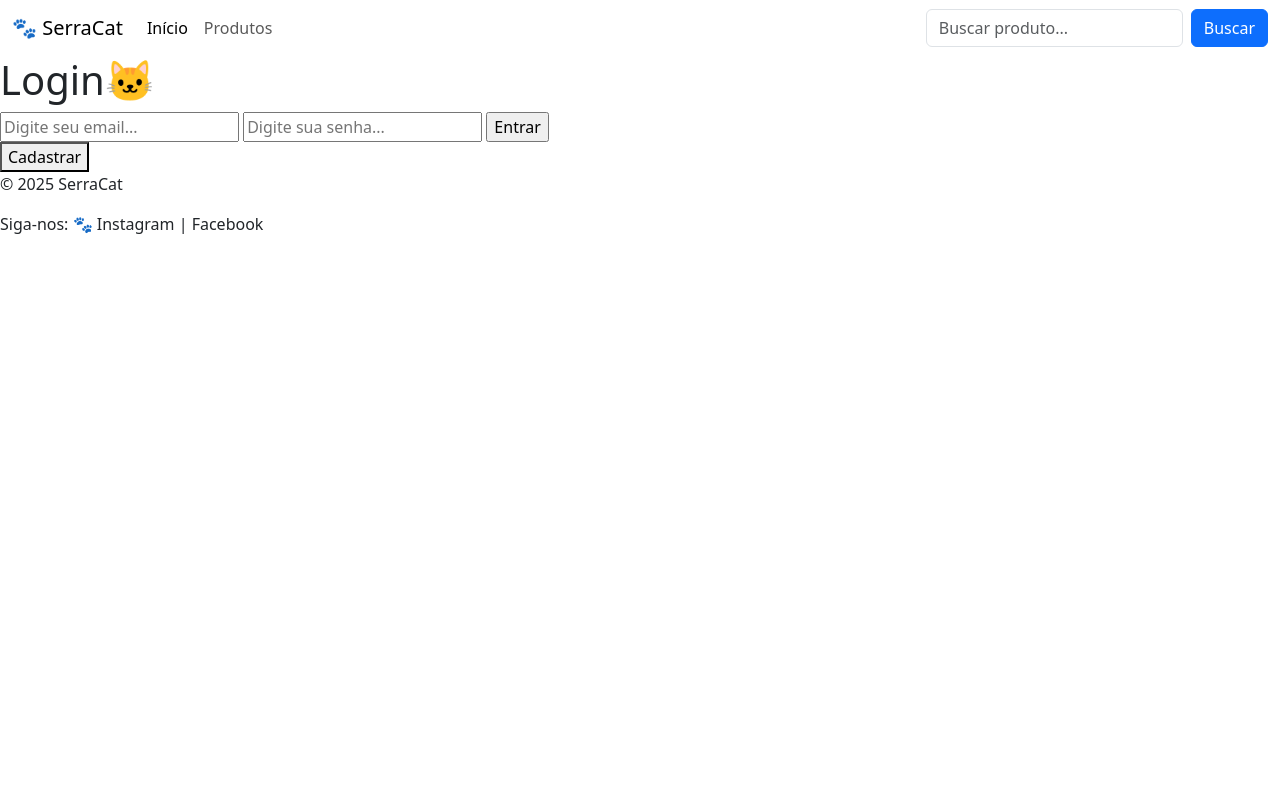
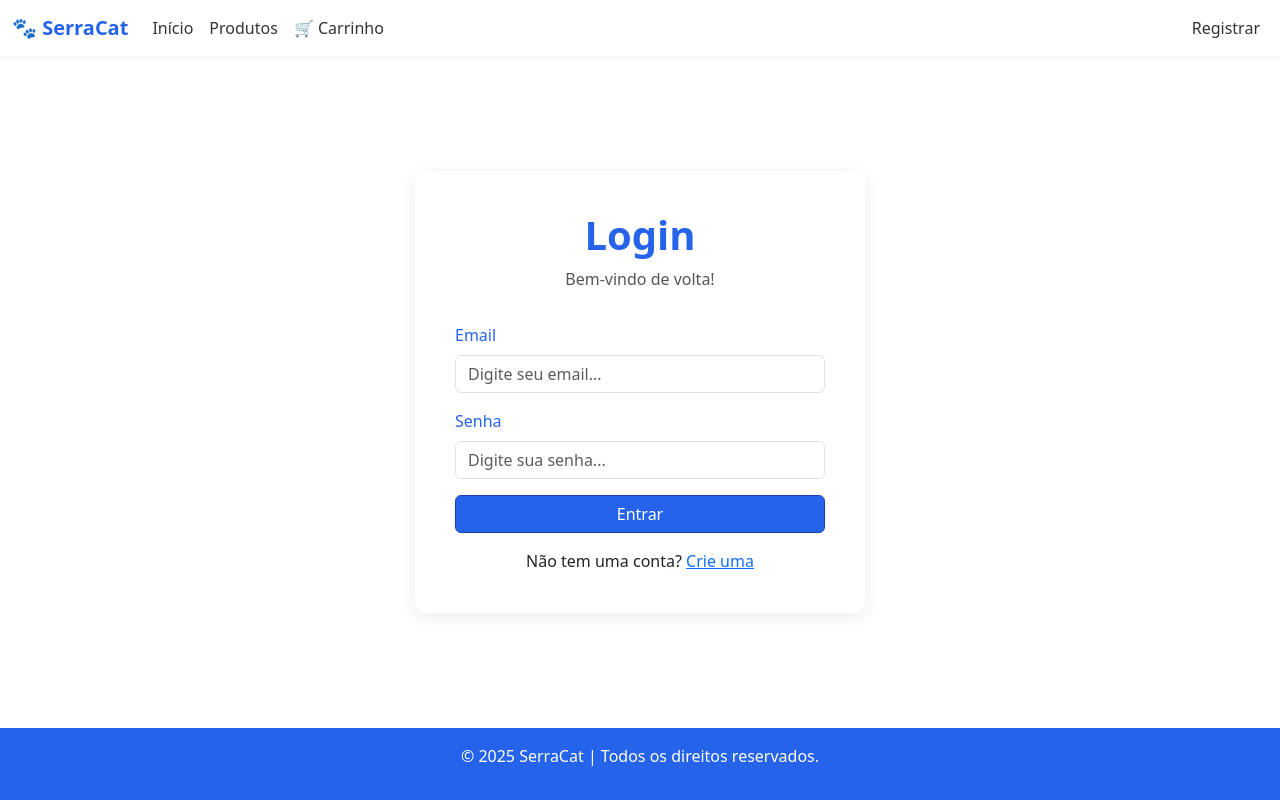
Before and after one commit to lorranealocruz/trab_final_front_grupo7, a plain HTML site: page auth/pages/login.html in a window 1280 px wide. Drawn offline with nearby package versions, Linux system fonts and the light colour scheme.

Commit message:
Add: Páginas da Auth

```diff
--- a/auth/pages/login.html
+++ b/auth/pages/login.html
@@ -1,74 +1,71 @@
 <!DOCTYPE html>
-<html lang="en">
+<html lang="pt-BR">
 <head>
   <meta charset="UTF-8">
   <meta name="viewport" content="width=device-width, initial-scale=1.0">
-    <title>Login</title>
+  <title>Login - SerraCat</title>
   <link rel="stylesheet" href="../style.css">
-    <link rel="icon" href="../assets/favicon2.ico" type="ico">
+  <link rel="icon" href="../../assets/favicon2.ico" type="ico">
   <link href="https://cdn.jsdelivr.net/npm/bootstrap@5.3.3/dist/css/bootstrap.min.css" rel="stylesheet">
-
   <script src="https://cdn.jsdelivr.net/npm/bootstrap@5.3.3/dist/js/bootstrap.bundle.min.js"></script>
-
 </head>
 <body>
+  <!-- Cabeçalho -->
   <header>
-    <nav class="navbar navbar-expand-lg bg-pink">
+    <nav class="navbar navbar-expand-lg">
       <div class="container-fluid">
-    <a class="navbar-brand" href="#">🐾 SerraCat</a>
+        <a class="navbar-brand" href="../../home/index.html">🐾 SerraCat</a>
         <button class="navbar-toggler" type="button" data-bs-toggle="collapse" data-bs-target="#navbarMenu">
           <span class="navbar-toggler-icon"></span>
         </button>
         <div class="collapse navbar-collapse" id="navbarMenu">
           <ul class="navbar-nav me-auto">
             <li class="nav-item">
-          <a class="nav-link active" href="#">Início</a>
+              <a class="nav-link" href="../../home/index.html">Início</a>
             </li>
             <li class="nav-item">
-          <a class="nav-link" href="#">Produtos</a>
+              <a class="nav-link" href="../../produtos/produtos.html">Produtos</a>
+            </li>
+            <li class="nav-item">
+              <a class="nav-link" href="../../cart/cart.html">🛒 Carrinho</a>
             </li>
           </ul>
-      <form class="d-flex">
-        <input class="form-control me-2" type="search" placeholder="Buscar produto...">
-        <button class="btn btn-primary" type="submit">Buscar</button>
-      </form>
+          <ul class="navbar-nav">
+            <li class="nav-item">
+              <a class="nav-link" href="./register.html">Registrar</a>
+            </li>
+          </ul>
         </div>
       </div>
     </nav>
   </header>
 
-    <section class="banner-produtos">
-        <h1>Login🐱</h1>
-    </section>
-
-    <main>
+  <main class="auth-container">
+    <div class="auth-form">
+      <h1>Login</h1>
+      <p>Bem-vindo de volta!</p>
       <form onsubmit="login(event)">
-            <input
-            id="email"
-            type="email"
-            placeholder="Digite seu email..."
-            required
-            >
-
-            <input
-            id="password"
-            type="password"
-            placeholder="Digite sua senha..."
-            required
-            >
-            <input type="submit" value="Entrar">
+        <div class="mb-3">
+          <label for="email" class="form-label">Email</label>
+          <input type="email" class="form-control" id="email" placeholder="Digite seu email..." required>
+        </div>
+        <div class="mb-3">
+          <label for="password" class="form-label">Senha</label>
+          <input type="password" class="form-control" id="password" placeholder="Digite sua senha..." required>
+        </div>
+        <button type="submit" class="btn btn-primary w-100">Entrar</button>
       </form>
-
-        <button onclick="redirectRegister()">Cadastrar</button>
-
-
+      <div class="mt-3 text-center">
+        <span>Não tem uma conta? <a href="./register.html">Crie uma</a></span>
+      </div>
+    </div>
   </main>
 
   <!-- Rodapé -->
-  <footer>
-        <p>&copy; 2025 SerraCat</p>
-        <p>Siga-nos: 🐾 Instagram | Facebook</p>
+  <footer class="footer">
+    <p>&copy; 2025 SerraCat | Todos os direitos reservados.</p>
   </footer>
 
+  <script src="../script.js"></script>
 </body>
 </html>
--- a/auth/style.css
+++ b/auth/style.css
@@ -0,0 +1,85 @@
+/* Estilos para páginas de autenticação */
+body {
+  background-color: #f5f7fa;
+  display: flex;
+  flex-direction: column;
+  min-height: 100vh;
+}
+
+.auth-container {
+  flex: 1;
+  display: flex;
+  align-items: center;
+  justify-content: center;
+  padding: 2rem 1rem;
+}
+
+.auth-form {
+  background: #fff;
+  padding: 2.5rem;
+  border-radius: 12px;
+  box-shadow: 0 4px 20px rgba(0, 0, 0, 0.08);
+  max-width: 450px;
+  width: 100%;
+}
+
+.auth-form h1 {
+  color: #2563eb;
+  font-weight: 700;
+  text-align: center;
+  margin-bottom: 0.5rem;
+}
+
+.auth-form p {
+  text-align: center;
+  color: #555;
+  margin-bottom: 2rem;
+}
+
+.form-label {
+  color: #2563eb;
+  font-weight: 500;
+}
+
+.form-control:focus {
+  border-color: #2563eb;
+  box-shadow: 0 0 0 0.25rem rgba(37, 99, 235, 0.2);
+}
+
+.btn-primary {
+  background-color: #2563eb !important;
+  border-color: #1e40af !important;
+  padding: 0.75rem;
+  font-weight: bold;
+}
+
+.btn-primary:hover {
+  background-color: #1e40af !important;
+}
+
+.footer {
+  background-color: #2563eb;
+  color: #fff;
+  text-align: center;
+  padding: 1rem;
+}
+
+/* Estilo da Navbar */
+.navbar {
+    background-color: #fff;
+    box-shadow: 0 2px 4px rgba(0,0,0,0.05);
+}
+
+.navbar-brand {
+    color: #2563eb !important;
+    font-weight: bold;
+}
+
+.nav-link {
+    color: #333 !important;
+}
+
+.nav-link.active {
+    color: #2563eb !important;
+    font-weight: 500;
+}
```
Also changed, not shown: auth/pages/edit.html (+78 -0 lines), auth/pages/register.html (+79 -0 lines). Lines whose indentation alone changed are shown as unchanged.
